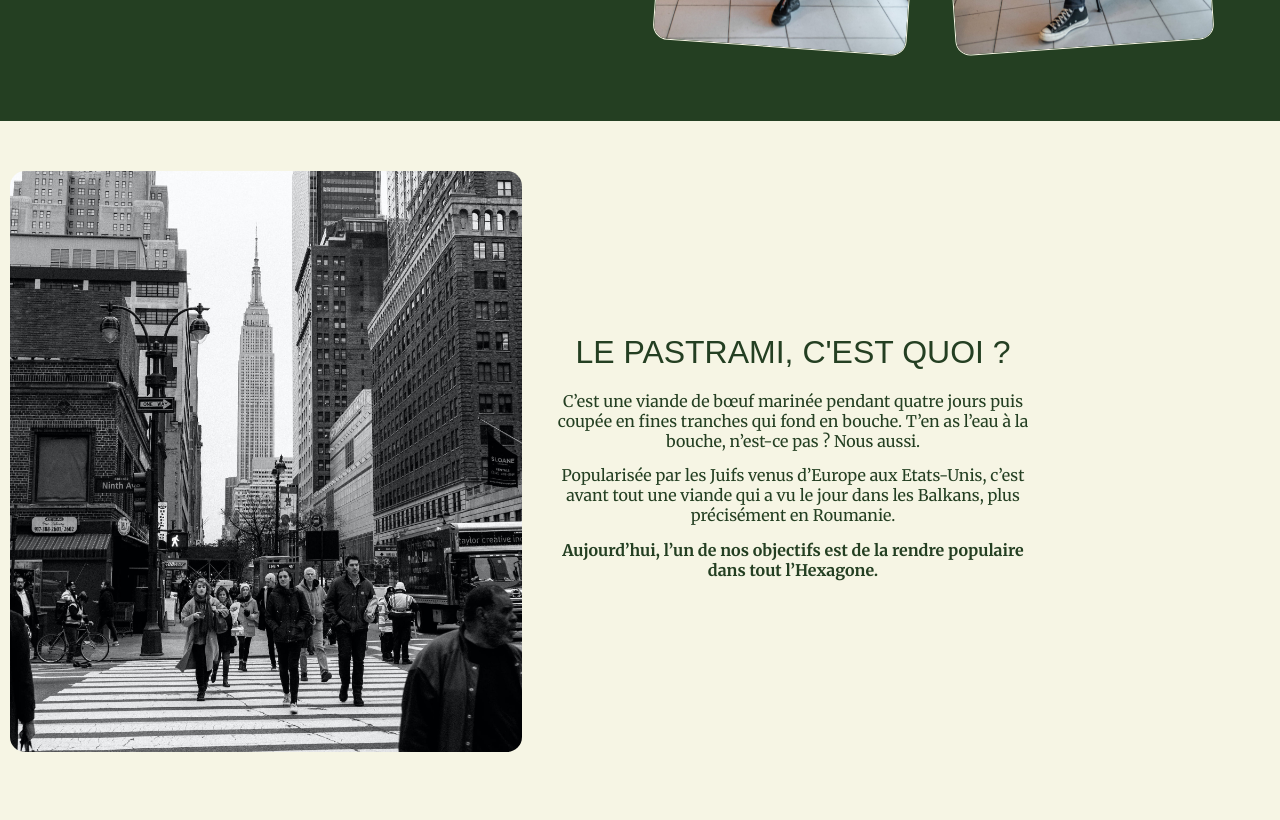
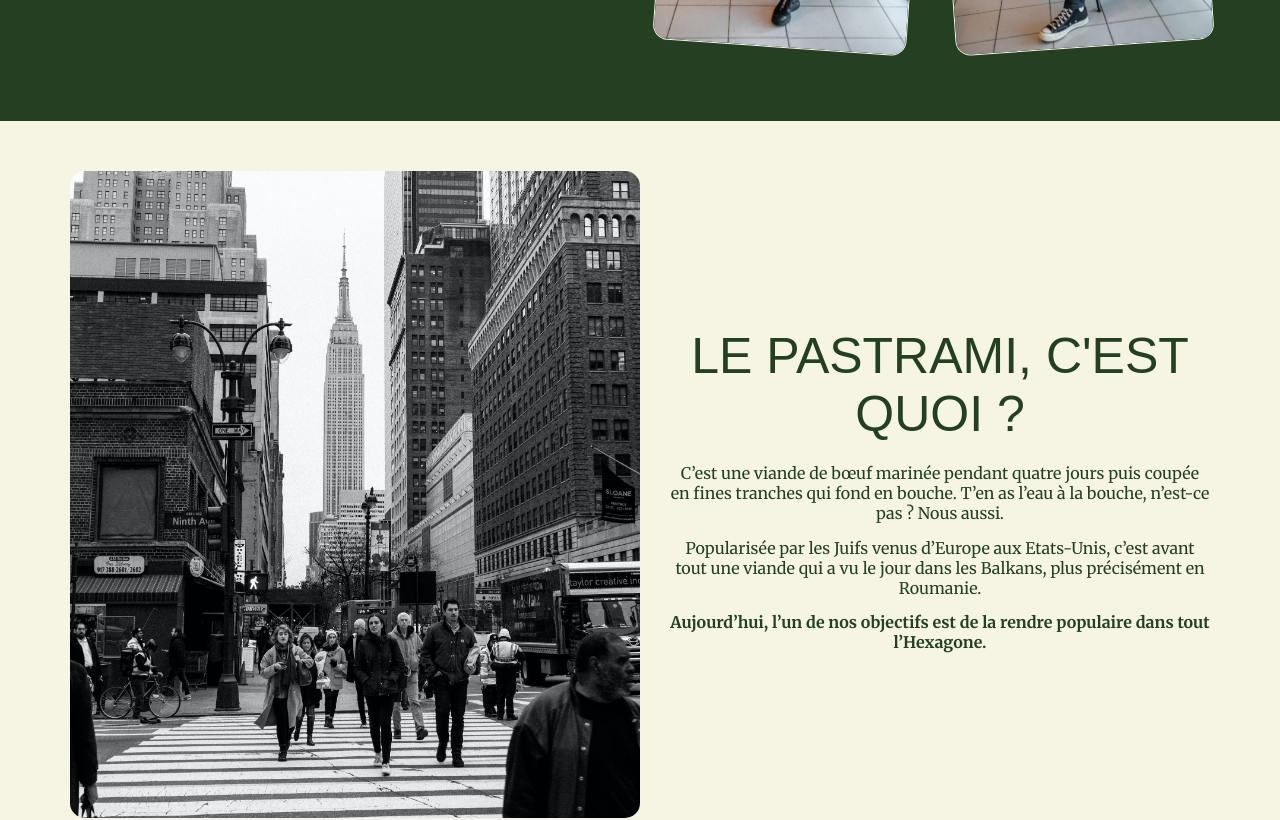
Before and after one commit to Adjel/brothersdeli, a Next.js app: page /Brand in a window 1280 px wide. Shown: the part 1020-1840 px from the top of the page. Built offline with nearby package versions, Linux system fonts and the light colour scheme.

Commit message:
fix title and articles size

```diff
--- a/src/styles/brand.module.css
+++ b/src/styles/brand.module.css
@@ -154,11 +154,13 @@ see marqueeContent at the bottom of this file*/
 /* article */
 .article {
     width: 100%;
+    display: flex;
+    justify-content: center;
     background-color: var(--secondary);
 }
 
 .articleWrapper {
-    max-width: calc(1024/16*1rem);
+    max-width: calc(1140/16*1rem);
     padding: calc(50/16*1rem) calc(10/16*1rem);
 }
 
@@ -241,7 +243,7 @@ see marqueeContent at the bottom of this file*/
         height: auto;
     }
     .articleH2 {
-        font-size: clamp(1.75em, 2.5vw, 3.125em);
+        font-size: clamp(1.75em, 5vw, 3.125em);
     }
     .articleP {
         font-size: clamp(0.5em, 2.5vw, 1em);
```
